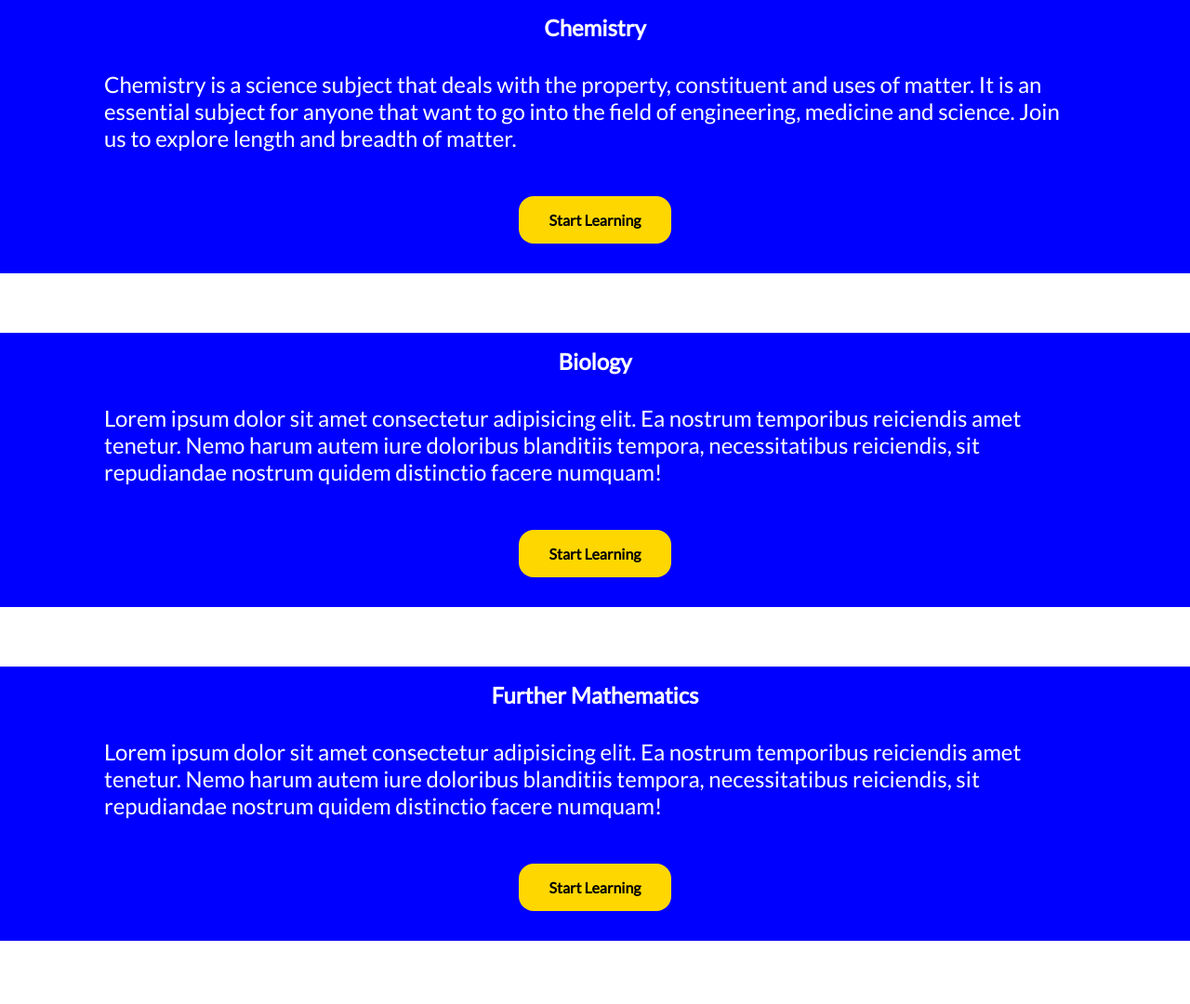
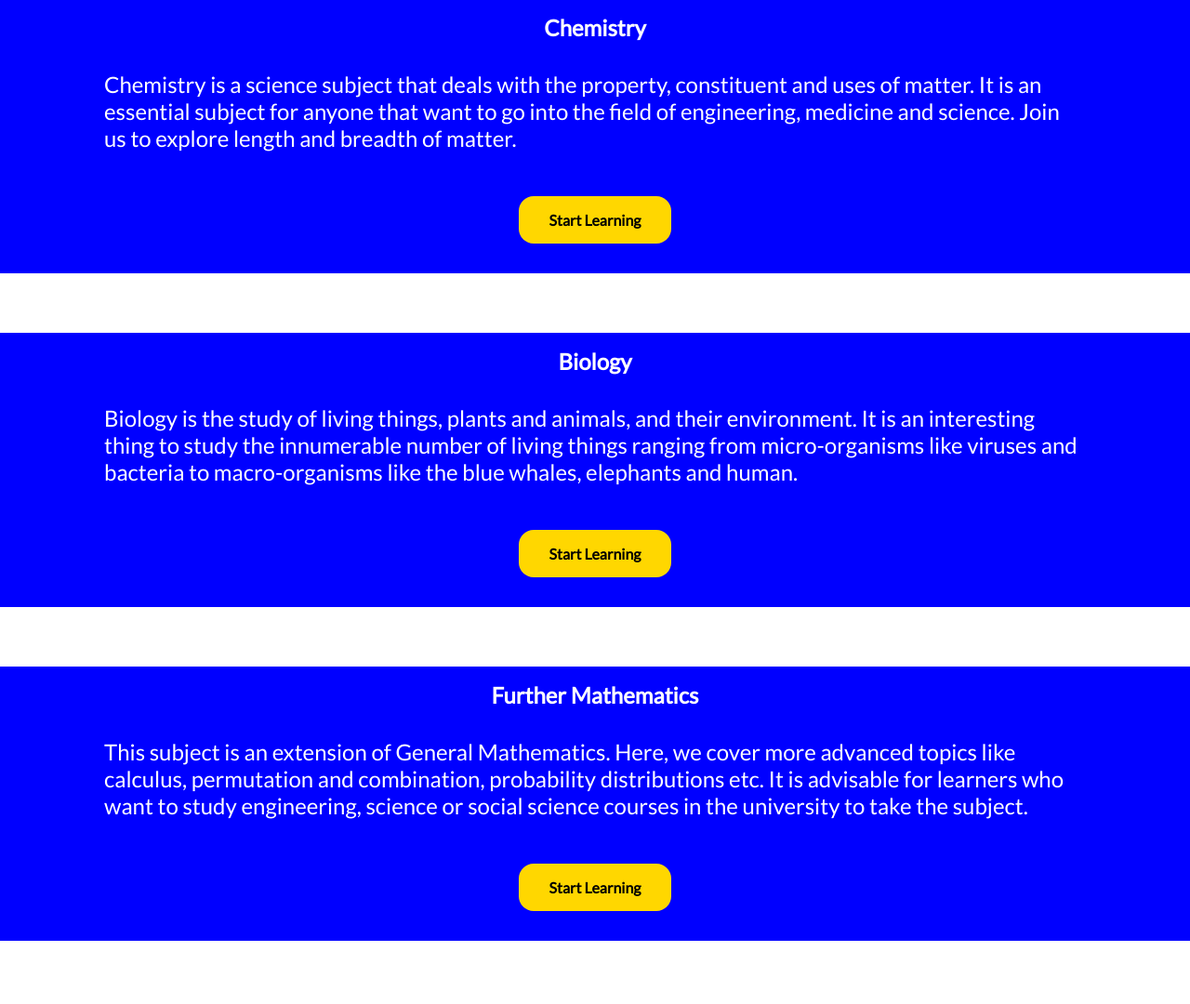
Before and after one commit to cheks123/ssceplus, a Django app: page /subjects in a window 1280 px wide. Shown: the part 1517-2597 px from the top of the page at 93% size. Run offline with Django 4.2, Linux system fonts and the light colour scheme; some libraries are stand-ins or nearby versions.

Commit message:
subject intro added

```diff
--- a/home/templates/home/index.html
+++ b/home/templates/home/index.html
@@ -91,20 +91,22 @@
             <div class="col6">
                 <h2 class="subject-name">Biology</h2>
                 <p class="subject-text">
-                    Lorem ipsum dolor sit amet consectetur adipisicing elit.
-                    Ea nostrum temporibus reiciendis amet tenetur. Nemo harum
-                    autem iure doloribus blanditiis tempora, necessitatibus reiciendis,
-                    sit repudiandae nostrum quidem distinctio facere numquam!
+                    Biology is the study of living things, plants and animals,
+                    and their environment. It is an interesting thing to study
+                    the innumerable number of living things ranging from
+                    micro-organisms like viruses and bacteria to macro-organisms
+                    like the blue whales, elephants and human.
                 </p>
                 <a class="start-learning-cta" href="">Start Learning</a>
             </div>
             <div class="col6">
                 <h2 class="subject-name">Further Mathematics</h2>
                 <p class="subject-text">
-                    Lorem ipsum dolor sit amet consectetur adipisicing elit.
-                    Ea nostrum temporibus reiciendis amet tenetur. Nemo harum
-                    autem iure doloribus blanditiis tempora, necessitatibus reiciendis,
-                    sit repudiandae nostrum quidem distinctio facere numquam!
+                    This subject is an extension of General Mathematics.
+                    Here, we cover more advanced topics like calculus,
+                    permutation and combination, probability distributions etc.
+                    It is advisable for learners who want to study engineering,
+                    science or social science courses in the university to take the subject.
                 </p>
                 <a class="start-learning-cta" href="">Start Learning</a>
             </div>
```
